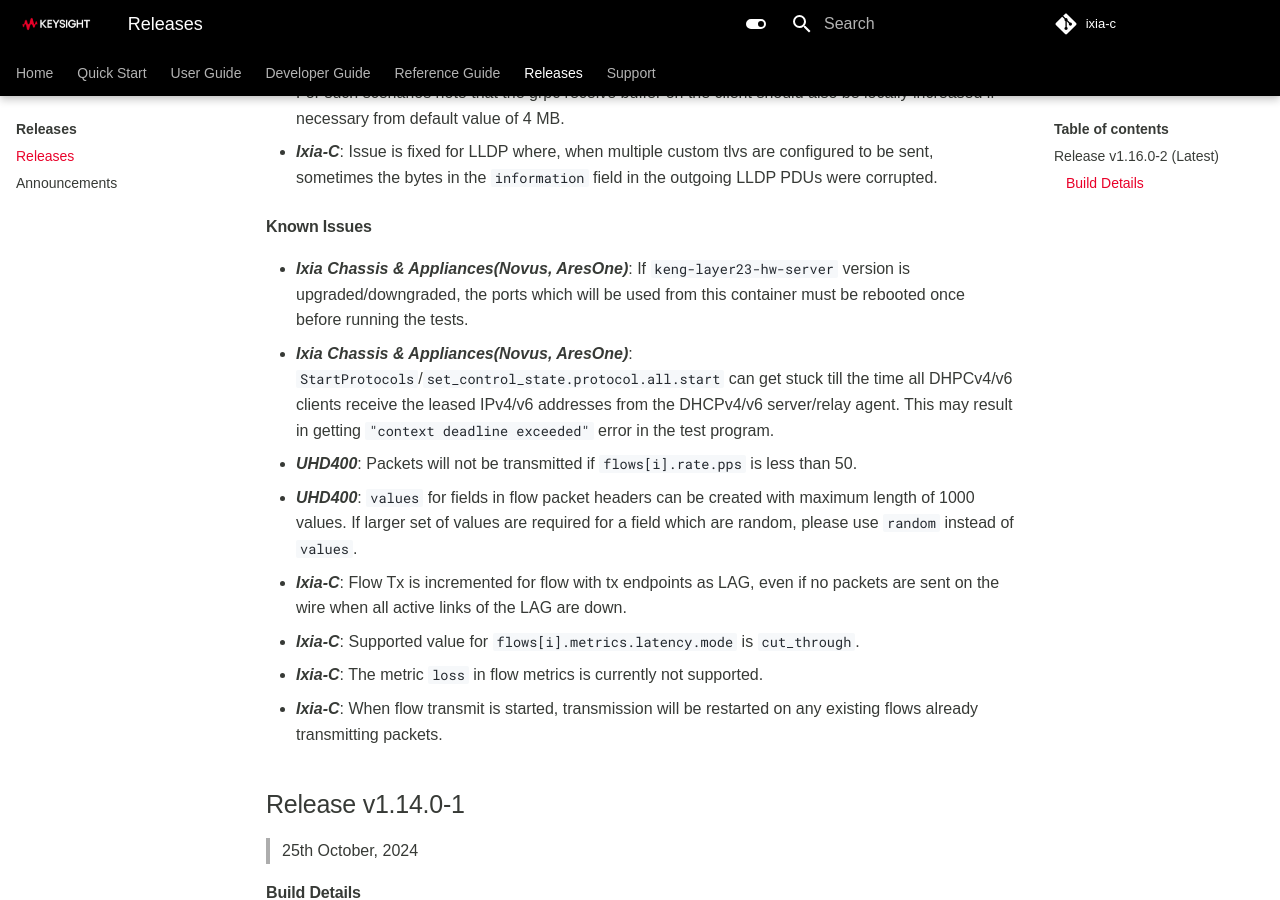
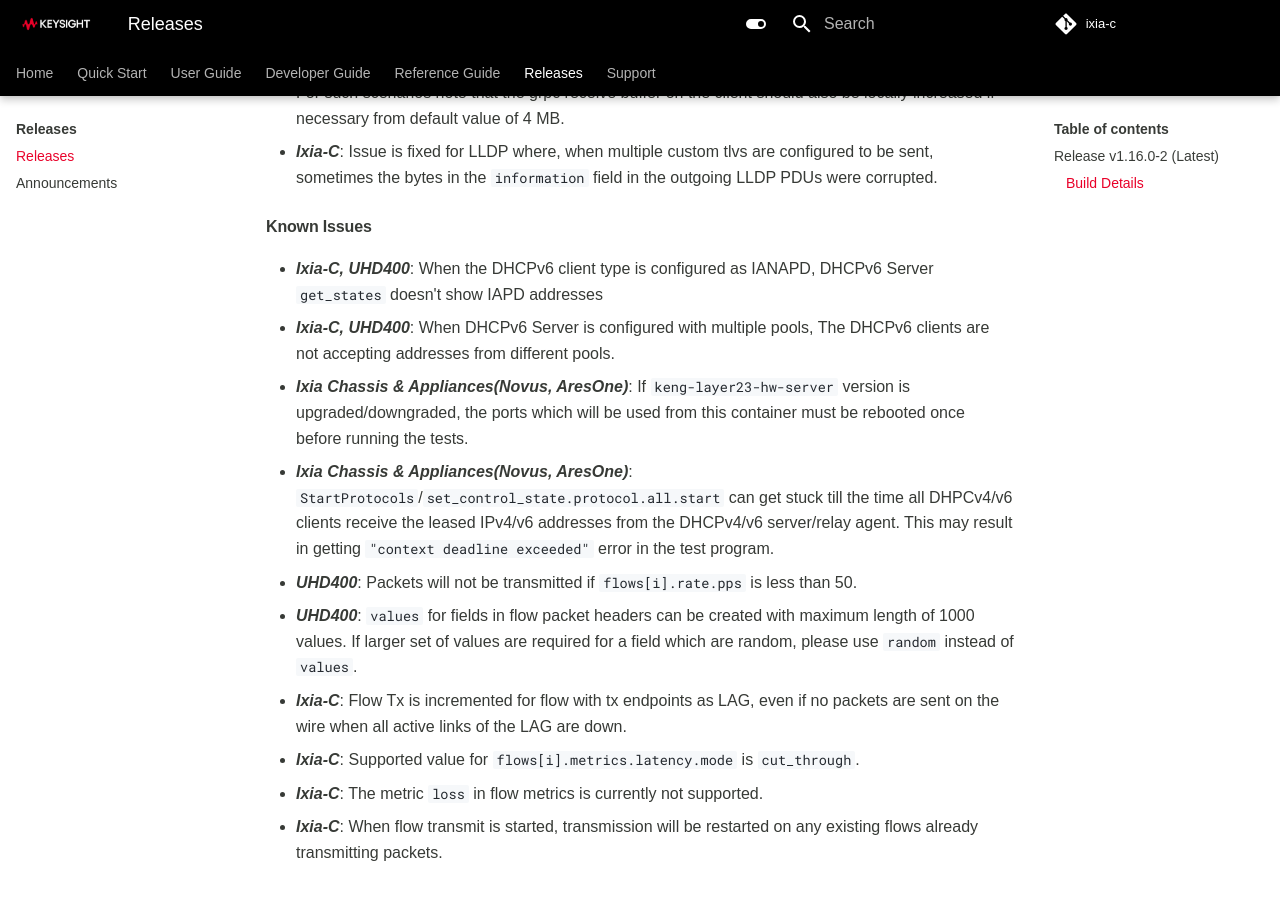
Before and after one commit to open-traffic-generator/ixia-c, an MkDocs documentation site: the page built from docs/releases.md, in a window 1280 px wide and 900 px high, scrolled down 2458 px. Built offline with MkDocs 1.6.1 and Material for MkDocs 9.7.7, drawn with Linux system fonts in a browser that asks for light colours; some web fonts are replaced; comment, search, counter and statistics services are not loaded.

Commit message:
Release v1.16.0-2

```diff
--- a/docs/releases.md
+++ b/docs/releases.md
@@ -85,6 +85,8 @@
 
 
 #### Known Issues
+* <b><i>Ixia-C, UHD400</i></b>: When the DHCPv6 client type is configured as IANAPD, DHCPv6 Server `get_states` doesn't show IAPD addresses
+* <b><i>Ixia-C, UHD400</i></b>: When DHCPv6 Server is configured with multiple pools, The DHCPv6 clients are not accepting addresses from different pools.
 * <b><i>Ixia Chassis & Appliances(Novus, AresOne)</i></b>: If `keng-layer23-hw-server` version is upgraded/downgraded, the ports which will be used from this container must be rebooted once before running the tests.
 * <b><i>Ixia Chassis & Appliances(Novus, AresOne)</i></b>: `StartProtocols`/`set_control_state.protocol.all.start` can get stuck till the time all DHPCv4/v6 clients receive the leased IPv4/v6 addresses from the DHCPv4/v6 server/relay agent. This may result in getting `"context deadline exceeded"` error in the test program.
 * <b><i>UHD400</i></b>: Packets will not be transmitted if `flows[i].rate.pps` is less than 50.
```
Also changed, not shown: notes.md (+2 -0 lines).
